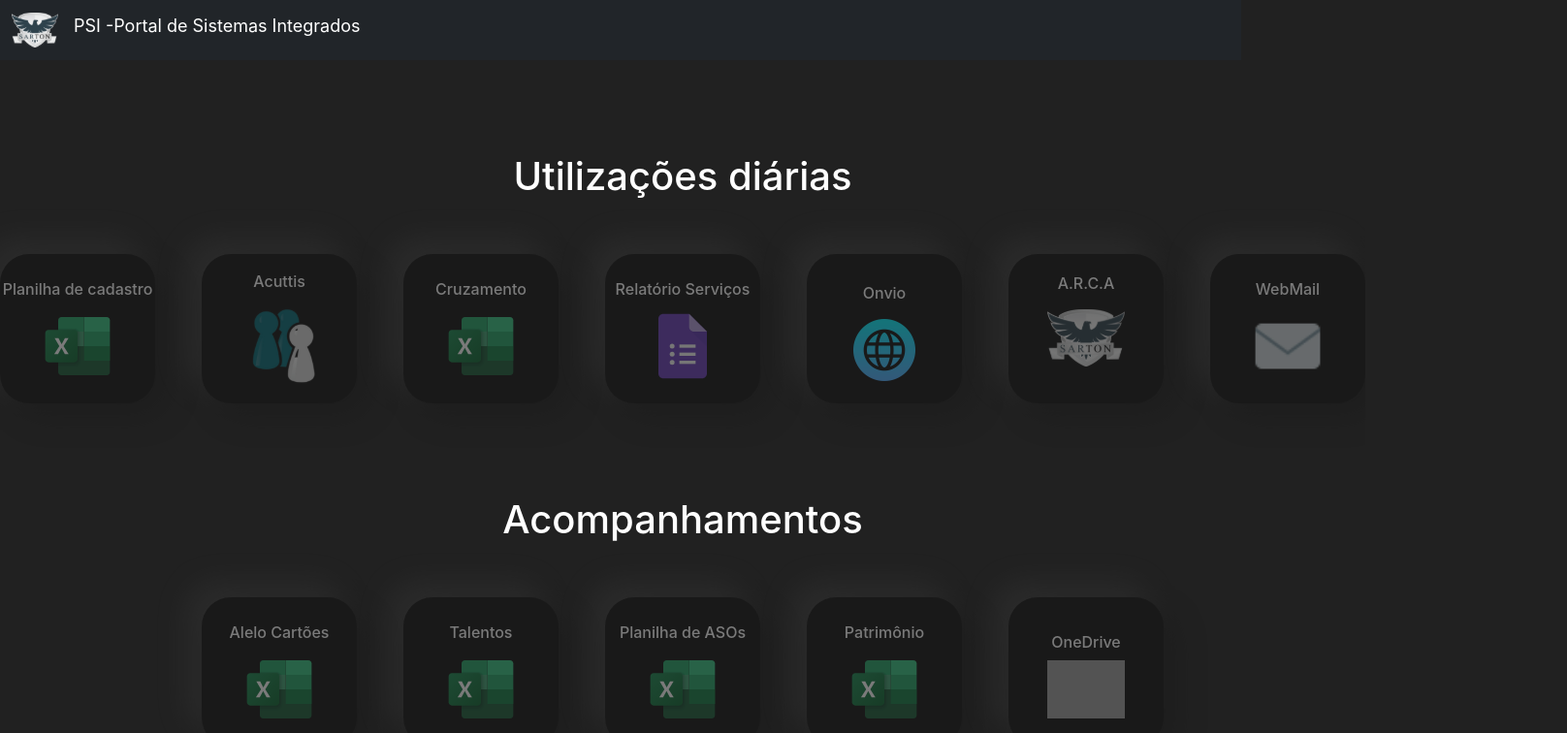
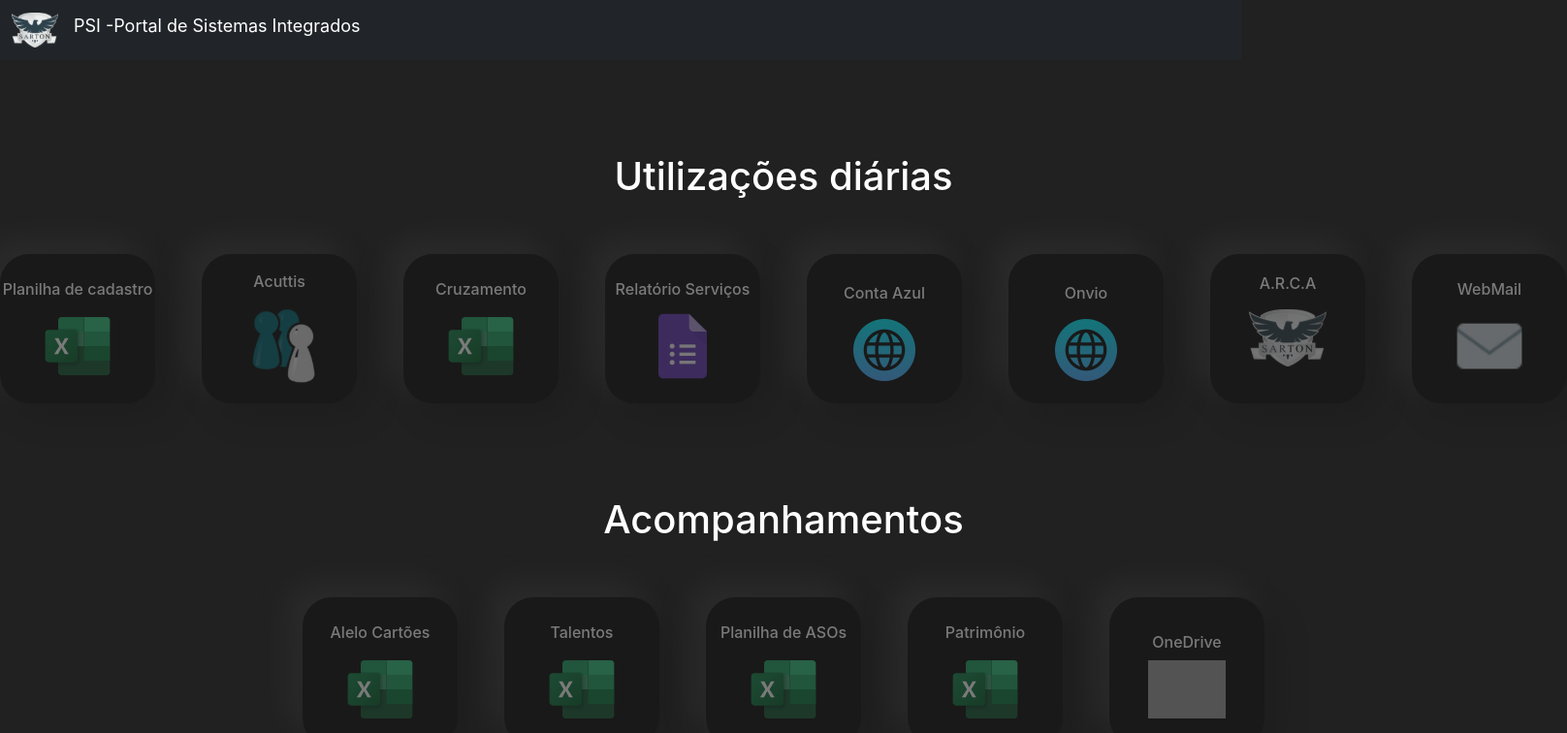
Before and after one commit to francovinicius/portalsarton, a React (Create React App) app: page / in a window 1280 px wide. Shown: the top 756 px of the page at 97% size, 1616 px wide, since content can reach past the window. Built offline with nearby package versions, Linux system fonts and the light colour scheme; grey boxes are pictures that could not be loaded; the HTML template or start-up script is replaced by a standard one.

Commit message:
add novos links

```diff
--- a/src/Components/Cards.jsx
+++ b/src/Components/Cards.jsx
@@ -57,7 +57,19 @@ const Cards = () => {
             </a>
           </div>
 
-          {/* Cadastro  */}
+          {/* Conta Azul  */}
+          <div className="card-model d-flex justify-content-center flex-wrap">
+
+            <a className="card-a d-flex flex-column justify-content-center align-items-center"
+            href="https://ca.contaazul.com/" target="_blank">
+              <h6 className="h-model">
+                Conta Azul
+              </h6>
+              <img className="card-img-2" src="./assets/icons/rede.png" alt="excel" />
+            </a>
+          </div>
+
+          {/* Onvio  */}
           <div className="card-model d-flex justify-content-center flex-wrap">
 
             <a className="card-a d-flex flex-column justify-content-center align-items-center" href="https://docs.google.com/spreadsheets/d/1GXY5tMQqONWklF2-e1_Gndisquvts0xk1fUfCtck7Bk/edit?pli=1#gid=1089243014" target="_blank">
```
